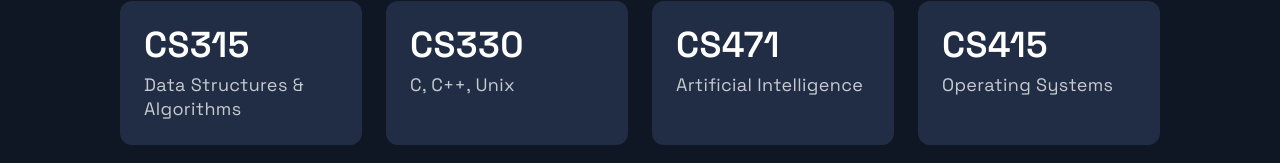
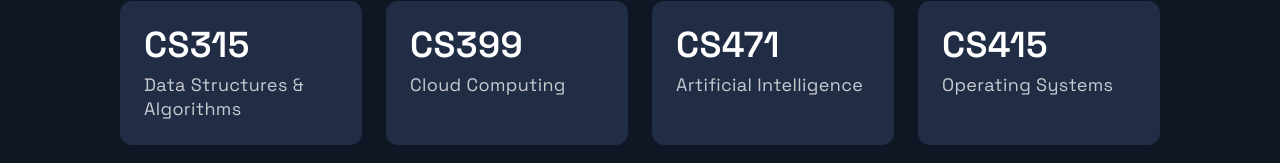
Before and after one commit to joserenter1a/portfolio, a Next.js app: page / in a window 1280 px wide. Shown: the part 2863-3026 px from the top of the page. Built offline with nearby package versions, Linux system fonts and the light colour scheme.

Commit message:
Update Acomplishments.js

```diff
--- a/src/components/Acomplishments/Acomplishments.js
+++ b/src/components/Acomplishments/Acomplishments.js
@@ -5,7 +5,7 @@ import { Box, Boxes, BoxNum, BoxText } from './AcomplishmentsStyles';
 
 const data = [
   { number: 315, text: 'Data Structures & Algorithms'},
-  { number: 330, text: 'C, C++, Unix', },
+  { number: 399, text: 'Cloud Computing', },
   { number: 471, text: 'Artificial Intelligence', },
   { number: 415, text: 'Operating Systems', }
 ];
```
